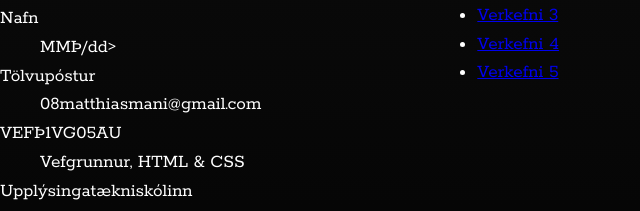
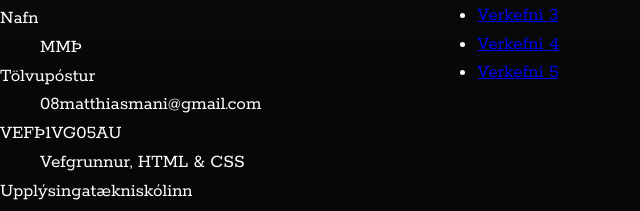
Before and after one commit to MattPattYT/Verkefni-7, a plain HTML site: page index.html in a window 1280 px wide. Shown: the part 2909-3120 px from the top of the page, 0-640 px from the left. Drawn offline with Linux system fonts and the light colour scheme.

Commit message:
Update index.html

```diff
--- a/index.html
+++ b/index.html
@@ -77,7 +77,7 @@
         <h4>Hafðu samband</h4>
         <dl>
           <dt>Nafn</dt>
-            <dd>MMÞ/dd>
+            <dd>MMÞ</dd>
           <dt>Tölvupóstur</dt>
             <dd>08matthiasmani@gmail.com</dd>
           <dt>VEFÞ1VG05AU</dt>
```
